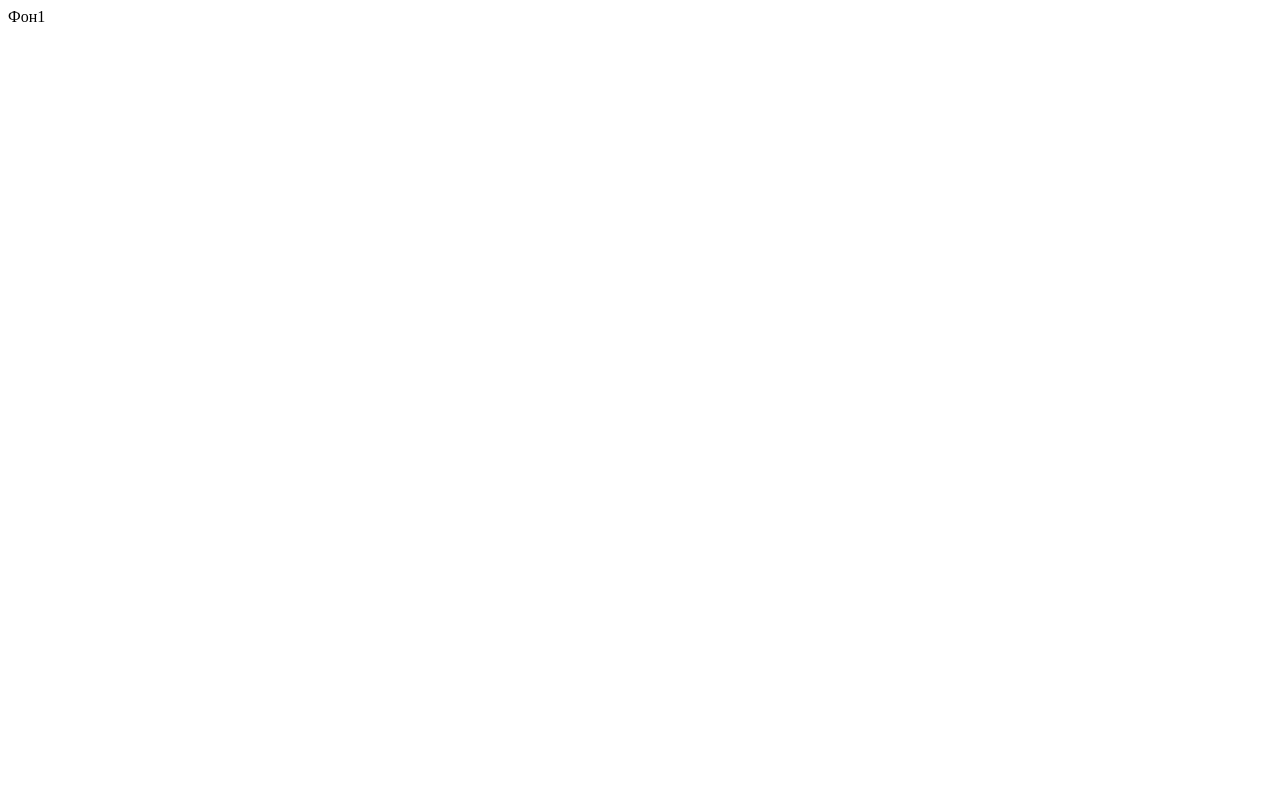
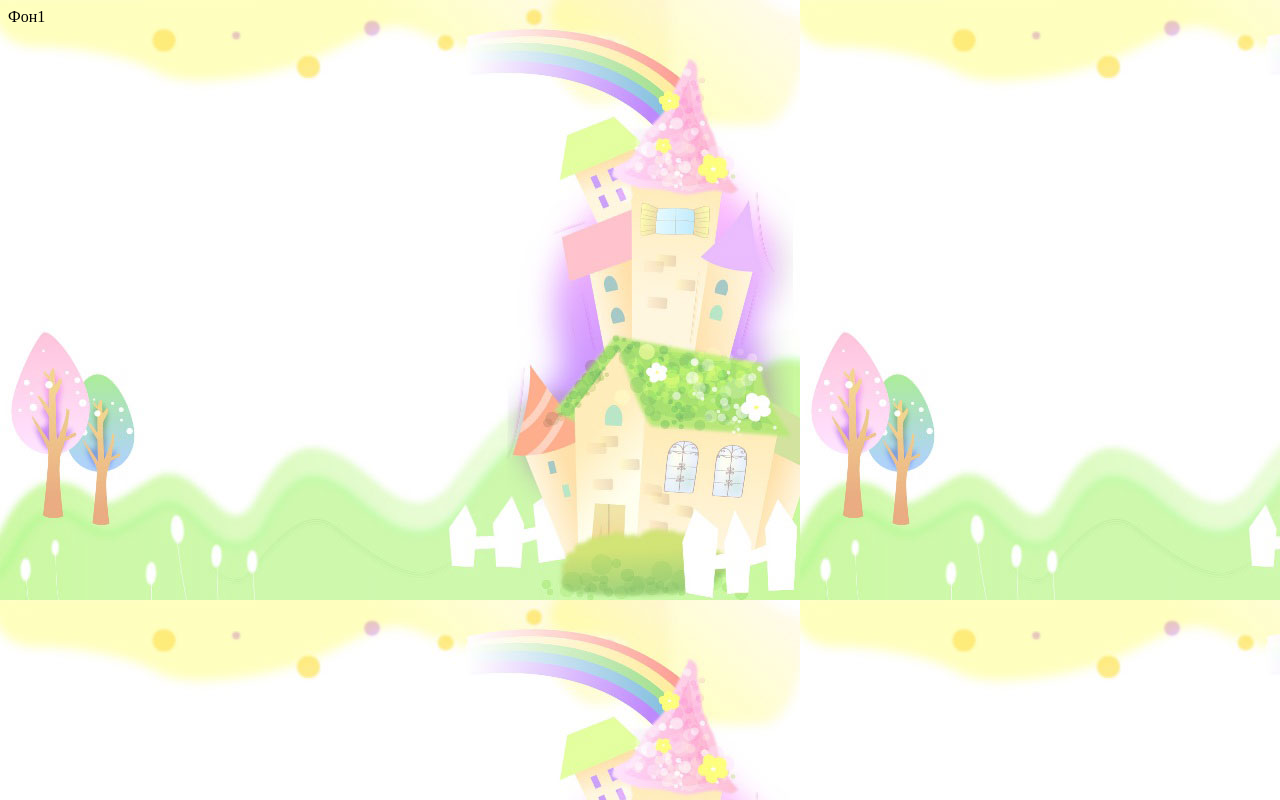
Before and after one commit to ordasite/ordasite.github.io, a plain HTML site: page bg1/bg1.html in a window 1280 px wide. Drawn offline with Linux system fonts and the light colour scheme.

Commit message:
Update bg1.html

```diff
--- a/bg1/bg1.html
+++ b/bg1/bg1.html
@@ -3,7 +3,7 @@
 	<head>
 		<title>bg1</title>
 		<meta charset="utf-8">
-		<link rel="stylsheet" href="bg1.css">
+		<link rel="stylesheet" href="bg1.css">
 	</head>
 
 	<body>
```
